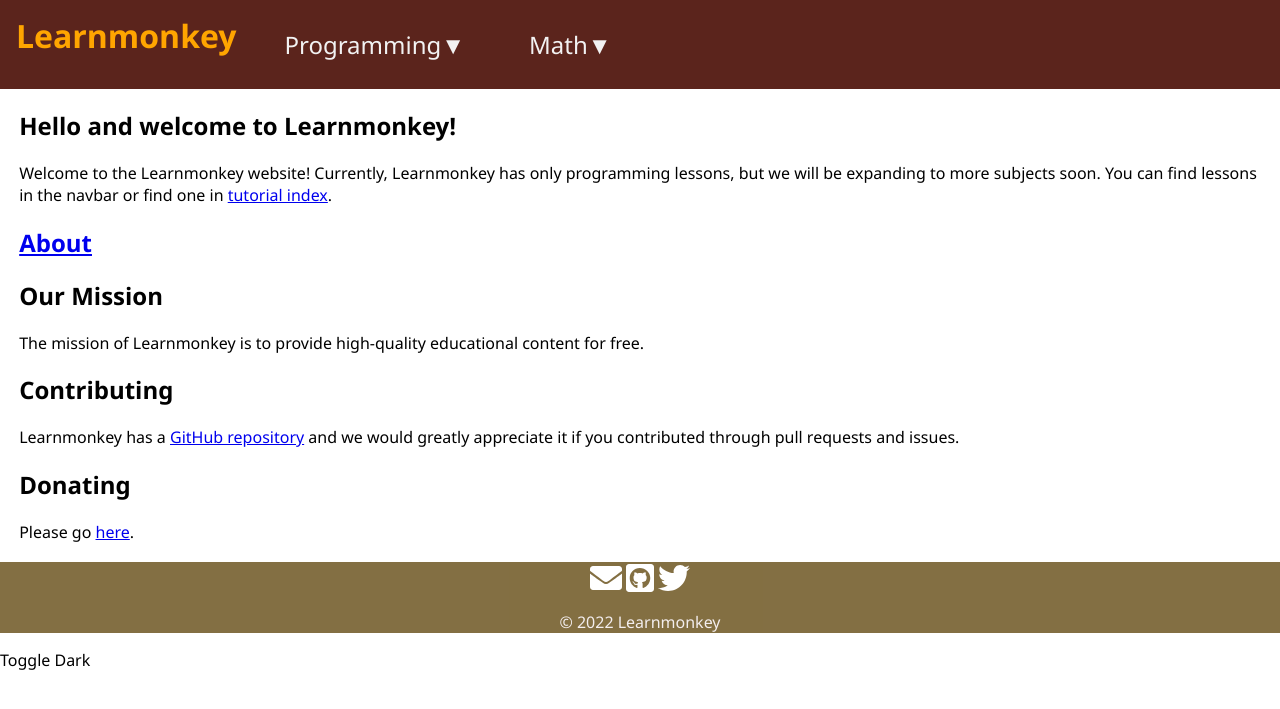
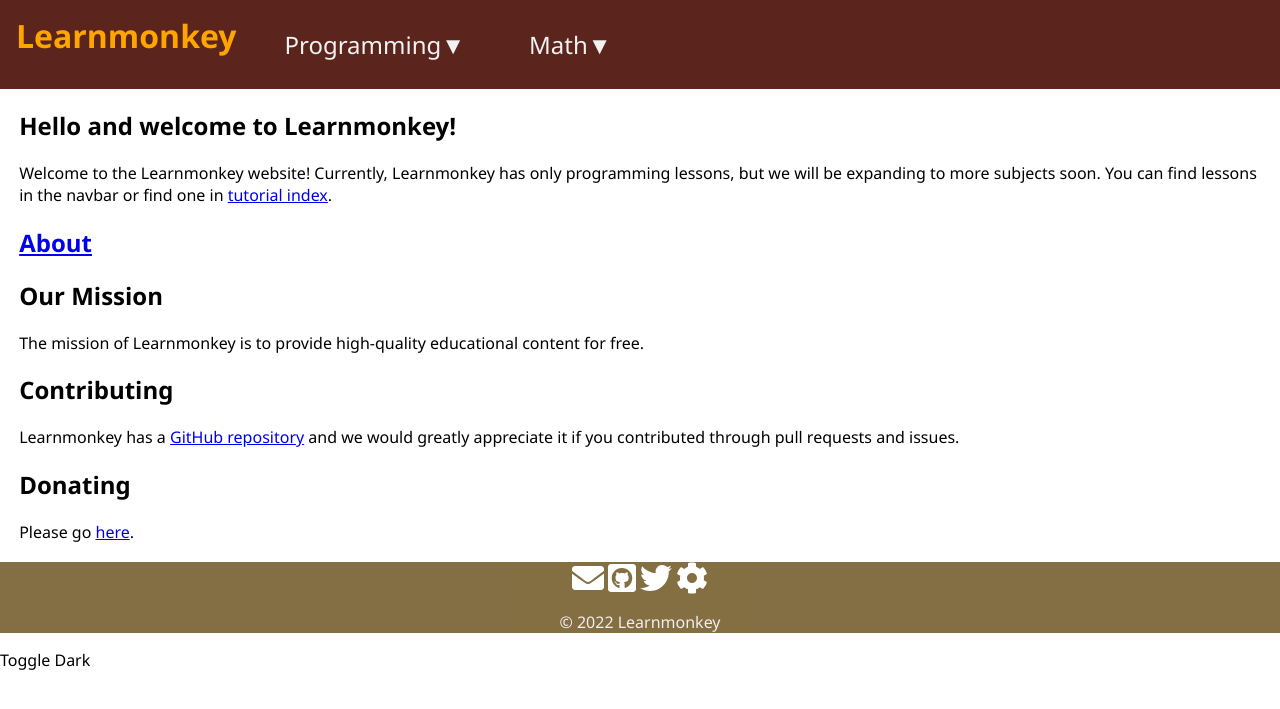
Before and after one commit to learnmonkey/learnmonkey.github.io, a Jekyll site: the page built from index.html, in a window 1280 px wide. Shown: the top 709 px of the page. Built offline with Jekyll 4.4.1, drawn with Linux system fonts in a browser that asks for light colours; nearby versions of some CDN libraries.

```diff
--- a/_includes/footer.html
+++ b/_includes/footer.html
@@ -3,6 +3,7 @@
         <a href="mailto:learnmonkey2@gmail.com" class="footer-link"><i class="fas fa-envelope footer-icon fa-2x"></i></a>
         <a target="_blank" href="https://github.com/learnmonkey/learnmonkey.github.io" class="footer-link"><i class="fab fa-github-square footer-icon fa-2x"></i></a>
         <a target="_blank" href="https://twitter.com/learn_monkey" class="footer-link"><i class="fab fa-twitter footer-icon fa-2x"></i></a>
+        <a href="/settings/" class="footer-link"><i class="fas fa-cog footer-icon fa-2x"></i></a>
     </div>
     <div id="footer-copyright">
         <p style="text-align: center;">&copy; 2022 Learnmonkey</p>
```
